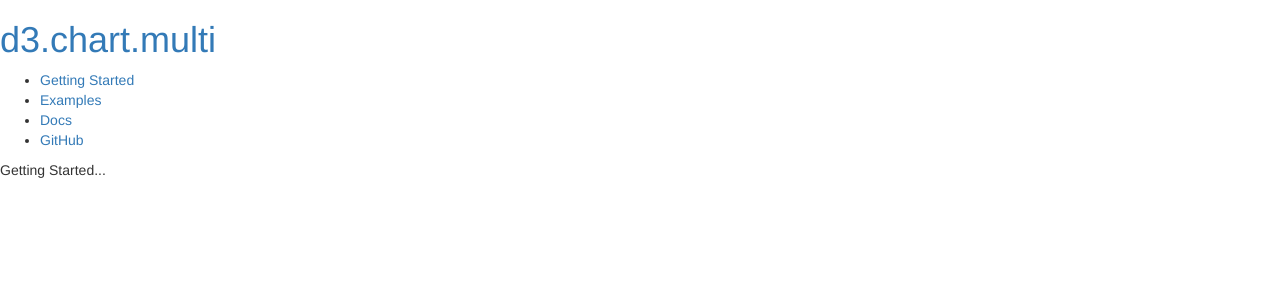
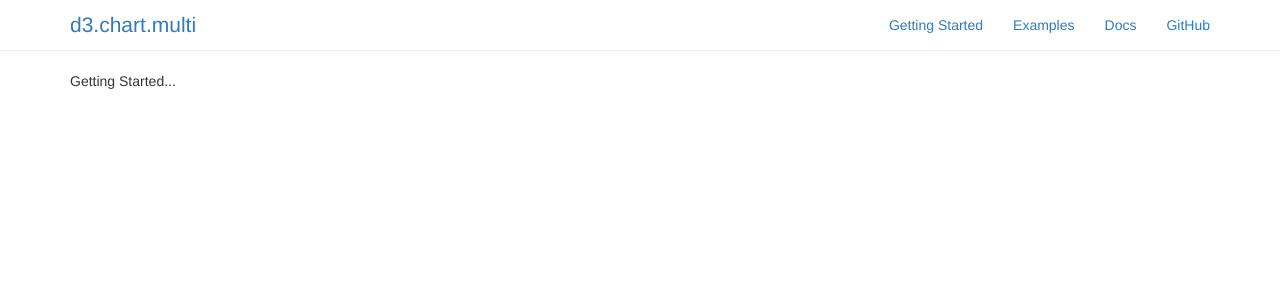
Before and after one commit to CSNW/d3.compose, a Jekyll site: the page built from index.html, in a window 1280 px wide. Shown: the top 300 px of the page. Built offline with Jekyll 4.4.1, drawn with Linux system fonts in a browser that asks for light colours; Markdown is read by kramdown in place of the engine named in the settings.

Commit message:
Update header

```diff
--- a/_css/_bootstrap.scss
+++ b/_css/_bootstrap.scss
@@ -21,8 +21,8 @@
 @import "bootstrap/dropdowns";
 // @import "bootstrap/button-groups";
 // @import "bootstrap/input-groups";
-// @import "bootstrap/navs";
-// @import "bootstrap/navbar";
+@import "bootstrap/navs";
+@import "bootstrap/navbar";
 // @import "bootstrap/breadcrumbs";
 // @import "bootstrap/pagination";
 // @import "bootstrap/pager";
--- /dev/null
+++ b/_css/_header.scss
@@ -0,0 +1,26 @@
+#skip-to-content {
+  display: block;
+  padding: 1em;
+  outline: 0;
+}
+.skip-to-content-text {
+  padding: 0.5em;
+  outline: 1px dotted;
+}
+
+.header {
+  border-bottom: solid 1px #eee;
+
+  & .navbar-brand {
+    font-size: 1.5em;
+  }
+  & .navbar-toggle {
+    border-color: #eee;
+  }
+  & .icon-bar {
+    background-color: #000;
+  }
+  & .active {
+    background-color: #fafafa;
+  }
+}
--- a/_layouts/default.html
+++ b/_layouts/default.html
@@ -1,16 +1,31 @@
 ---
 layout: blank
 ---
-<header class="header clearfix">
-  <h1 class="header-branding"><a class="branding header-link" href="#">d3.chart.multi</a></h1>
-  <nav class="header-navigation">
-    <ul class="inline-list">
-      <li><a class="header-link" href="#">Getting Started</a></li>
-      <li><a class="header-link" href="#">Examples</a></li>
-      <li><a class="header-link" href="#">Docs</a></li>
-      <li><a class="header-link" href="#">GitHub</a></li>
-    </ul>
-  </nav>
+<a class="sr-only sr-only-focusable" id="skip-to-content" href="#content">
+  <div class="container"><span class="skip-to-content-text">Skip to content</span></div>
+</a>
+<header class="navbar navbar-static-top header" id="top" role="banner">
+  <div class="container">
+    <div class="navbar-header">
+      <button type="button" class="navbar-toggle collapsed" data-toggle="collapse" data-target="#navigation">
+        <span class="sr-only">Toggle navigation</span>
+        <span class="icon-bar"></span>
+        <span class="icon-bar"></span>
+        <span class="icon-bar"></span>
+      </button>
+
+      <a class="navbar-brand" href="{{ site.baseurl }}/">d3.chart.multi</a>
+    </div>
+    <nav class="collapse navbar-collapse" id="navigation">
+      <ul class="nav navbar-nav navbar-right">
+        <li {% if page.url == "/index.html" %}class="active"{% endif %}><a href="{{ site.baseurl }}/">Getting Started</a></li>
+        <li {% if page.url == "/examples/index.html" %}class="active"{% endif %}><a href="{{ site.baseurl }}/examples/">Examples</a></li>
+        <li {% if page.url == "/docs/index.html" %}class="active"{% endif %}><a href="{{ site.baseurl }}/docs/">Docs</a></li>
+        <li><a href="https://github.com/CSNW/d3.chart.multi" target="_blank">GitHub</a></li>
+      </ul>
+    </nav>
+  </div>
 </header>
-
+<article class="container" id="content" role="main">
 {{ content }}
+</article>
--- a/css/main.scss
+++ b/css/main.scss
@@ -11,5 +11,6 @@ $header-height: 60px;
 
 // Custom components
 @import "highlight";
+@import "header";
 @import "example";
 @import "docs";
```
